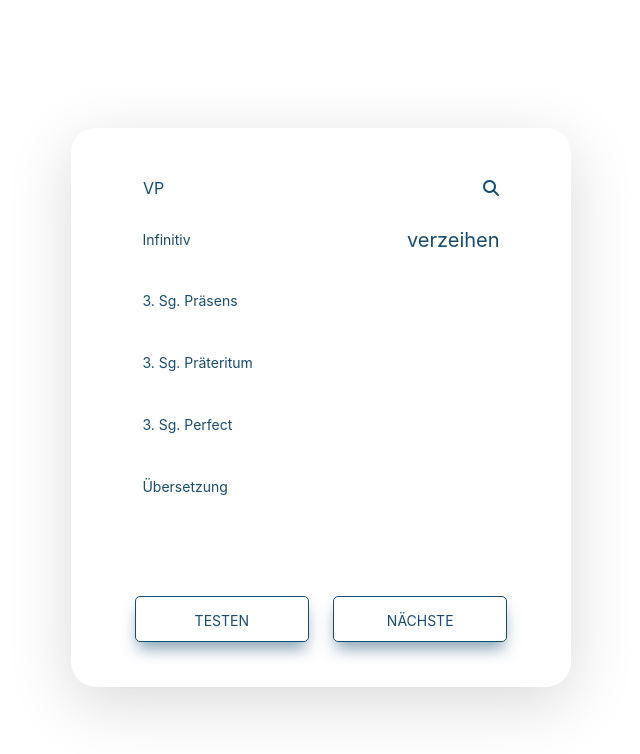
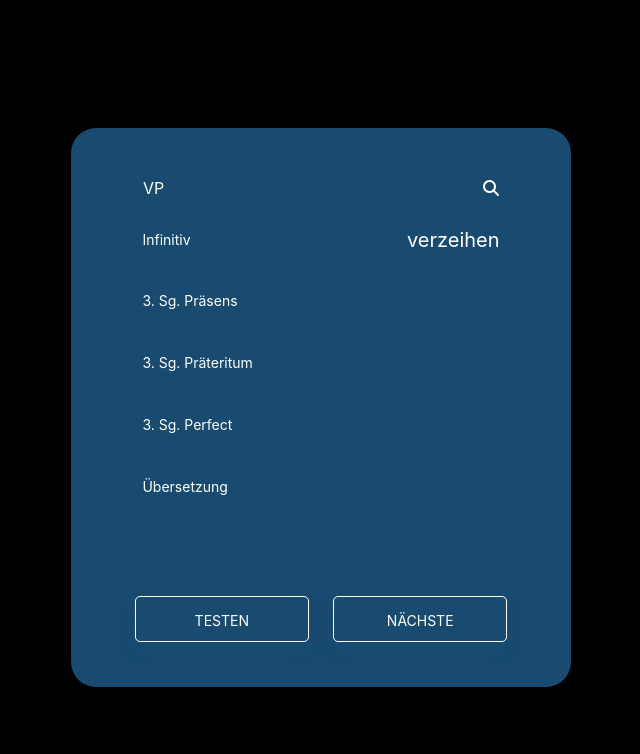
Before and after one commit to dimarique/irregular_deutsch, a plain HTML site: page index.html in a window 1280 px wide. Shown: the whole page, without its empty margins (319-959 px from the left). Drawn offline with Linux system fonts and the dark colour scheme.

Commit message:
add dark theme

```diff
--- a/style.css
+++ b/style.css
@@ -1,5 +1,6 @@
 :root {
-	--mainBlue: hsl(206, 64%, 27%);
+	--mainDarkColor: hsl(206, 64%, 27%);
+	--mainWhiteColor: white;
 }
 
 * {
@@ -28,7 +29,7 @@ a {
 
 
 .content_wrapper {
-	color: var(--mainBlue);
+	color: var(--mainDarkColor);
 	display: flex;
 	flex-direction: column;
 	align-items: center;
@@ -147,16 +148,6 @@ a {
 
 }
 
-.prepWrapper>a {
-
-	/*
-	 *cursor: pointer;
-	 *padding: 1em;
-	 *margin: .3em;
-	 *box-shadow: 0px 5px 5px -3px hsla(206, 64%, 27%, 0.5);
-	 *border-radius: 5px;
-	 */
-}
 
 .prepositions {}
 
@@ -172,15 +163,6 @@ a {
 	box-shadow: 0px 5px 5px -3px hsla(206, 64%, 27%, 0.5)
 }
 
-.translate {
-
-	/*
-	 *font-size: 0.8rem;
-	 *margin-bottom: 2.2em;
-	 */
-}
-
-/*         */
 /* Start buttons block */
 .buttons_wrapper {
 	width: 100%;
@@ -194,7 +176,7 @@ a {
 
 button {
 	all: unset;
-	color: hsla(206, 64%, 27%, 1.0);
+	color: var(--mainDarkColor);
 	width: 30%;
 	padding: 10px 30px;
 	font-size: 1.25rem;
@@ -207,3 +189,28 @@ button {
 }
 
 /* End buttons block */
+
+@media (prefers-color-scheme:dark) {
+	body {
+		background-color: black;
+	}
+
+	.content_wrapper {
+		color: var(--mainWhiteColor);
+		background-color: var(--mainDarkColor);
+		box-shadow: 0 16px 64px 0 hsla(0, 0%, 0%, 0.15);
+	}
+
+	.hidden_word_IV {
+		color: transparent;
+	}
+
+	.prep {
+		/*border-color: var(--mainWhiteColor);*/
+		border: 1px solid white;
+	}
+
+	button {
+		color: var(--mainWhiteColor);
+	}
+}
```
